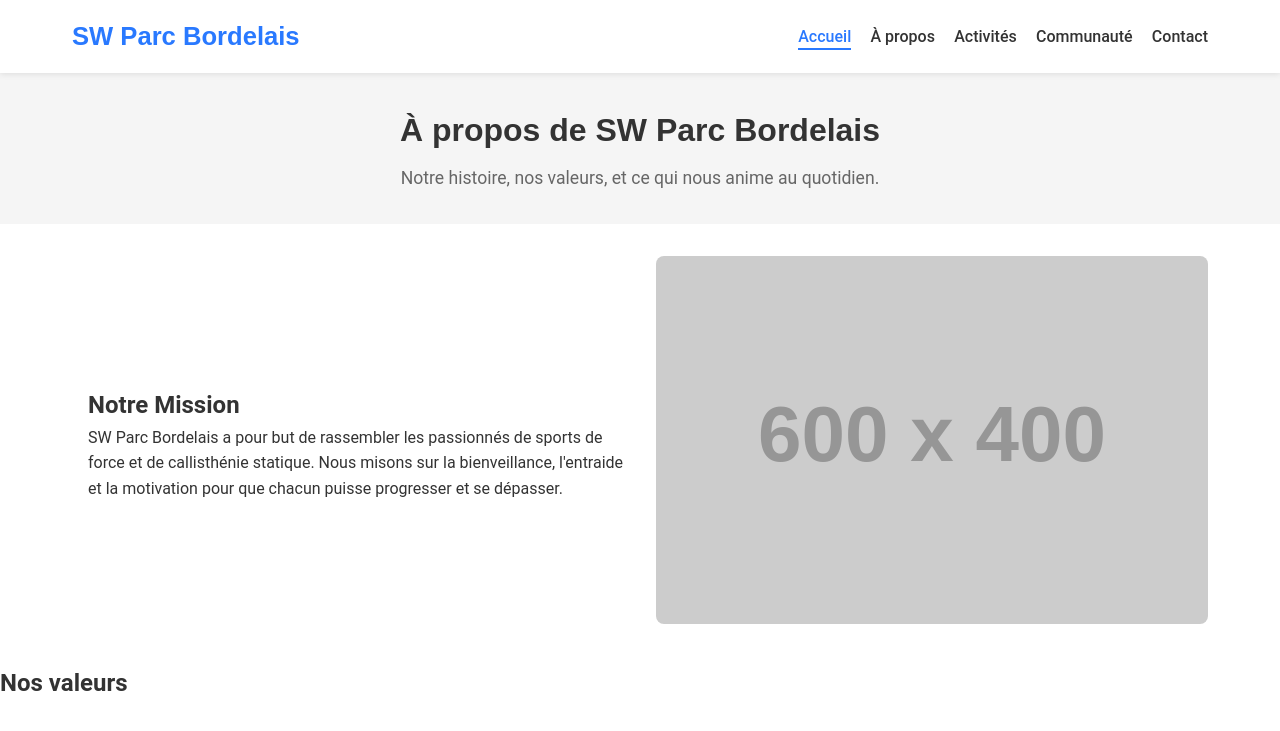
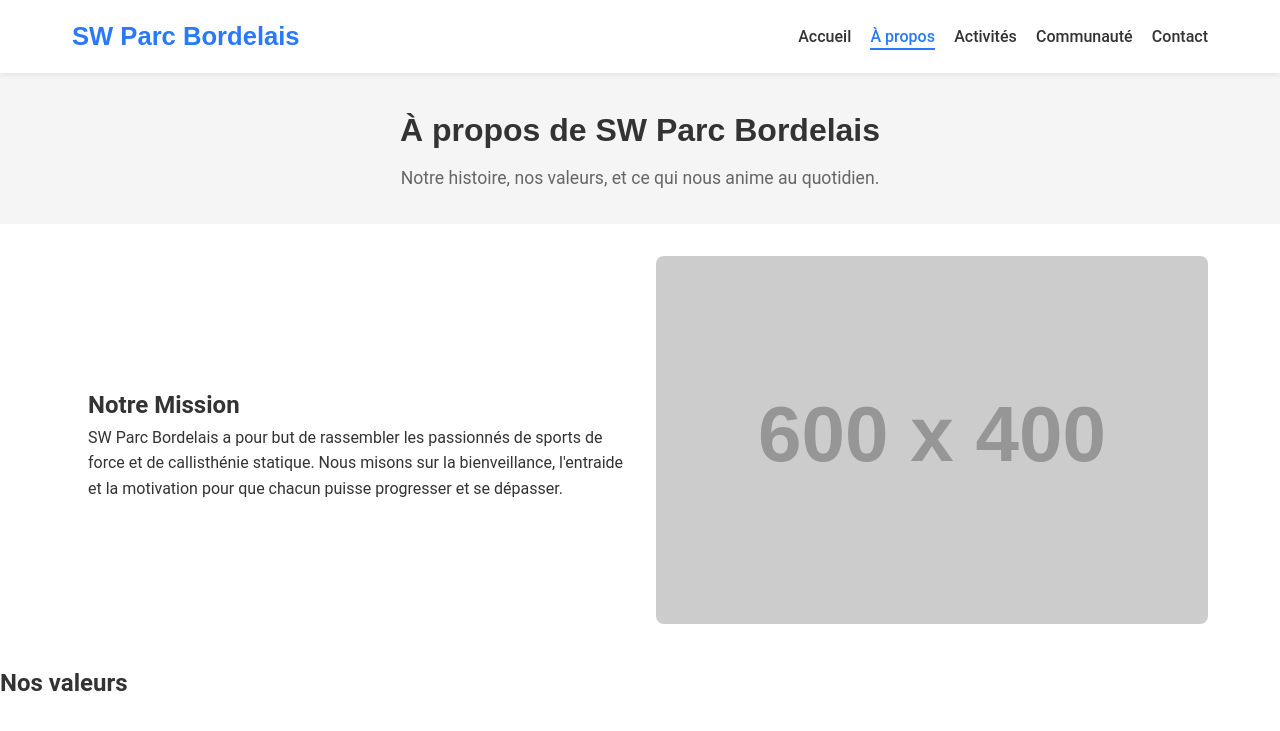
Before and after one commit to NeptuneOff/sw-parcbordelais, a website: page public/about.html in a window 1280 px wide. Shown: the top 731 px of the page. Drawn offline with Linux system fonts and the light colour scheme; placeholder pictures from the web are drawn by us.

Commit message:
bug navbar

```diff
--- a/public/about.html
+++ b/public/about.html
@@ -17,7 +17,7 @@
       <div class="logo">SW Parc Bordelais</div>
       <div class="hamburger">&#9776;</div>
       <ul class="nav-links">
-        <li><a href="index.html" class="active">Accueil</a></li>
+        <li><a href="index.html">Accueil</a></li>
         <li><a href="about.html">À propos</a></li>
         <li><a href="activities.html">Activités</a></li>
         <li><a href="community.html">Communauté</a></li>
--- a/public/script.js
+++ b/public/script.js
@@ -1,5 +1,6 @@
+// public/script.js
 document.addEventListener("DOMContentLoaded", () => {
-  // Toggle mobile menu
+  // --- Mobile menu toggle ---
   const hamburger = document.querySelector(".hamburger");
   const navLinks  = document.querySelector(".nav-links");
   if (hamburger && navLinks) {
@@ -8,7 +9,18 @@ document.addEventListener("DOMContentLoaded", () => {
     });
   }
 
-  // Contact form
+  // --- Active link based on URL ---
+  const currentPage = window.location.pathname.split("/").pop() || "index.html";
+  document.querySelectorAll(".nav-links a").forEach(link => {
+    // Compare href to current page filename
+    if (link.getAttribute("href") === currentPage) {
+      link.classList.add("active");
+    } else {
+      link.classList.remove("active");
+    }
+  });
+
+  // --- Contact form ---
   const contactForm = document.getElementById('contactForm');
   if (contactForm) {
     contactForm.addEventListener('submit', async (e) => {
@@ -32,14 +44,14 @@ document.addEventListener("DOMContentLoaded", () => {
           result.style.color = 'red';
           result.textContent = data.error || 'Erreur.';
         }
-      } catch (err) {
+      } catch {
         result.style.color = 'red';
         result.textContent = 'Erreur réseau.';
       }
     });
   }
 
-  // Presence form
+  // --- Presence form ---
   const presenceForm = document.getElementById('presenceForm');
   if (presenceForm) {
     presenceForm.addEventListener('submit', async (e) => {
@@ -64,14 +76,14 @@ document.addEventListener("DOMContentLoaded", () => {
           result.style.color = 'red';
           result.textContent = data.error || 'Erreur.';
         }
-      } catch (err) {
+      } catch {
         result.style.color = 'red';
         result.textContent = 'Erreur réseau.';
       }
     });
   }
 
-  // Load presences list
+  // --- Load presences list ---
   async function loadPresences() {
     const list = document.getElementById('presenceList');
     if (!list) return;
@@ -92,6 +104,5 @@ document.addEventListener("DOMContentLoaded", () => {
       console.error(err);
     }
   }
-
   loadPresences();
 });
```
Also changed, not shown: public/activities.html (+1 -1 lines), public/community.html (+1 -1 lines), public/contact.html (+1 -1 lines), public/index.html (+1 -1 lines).
